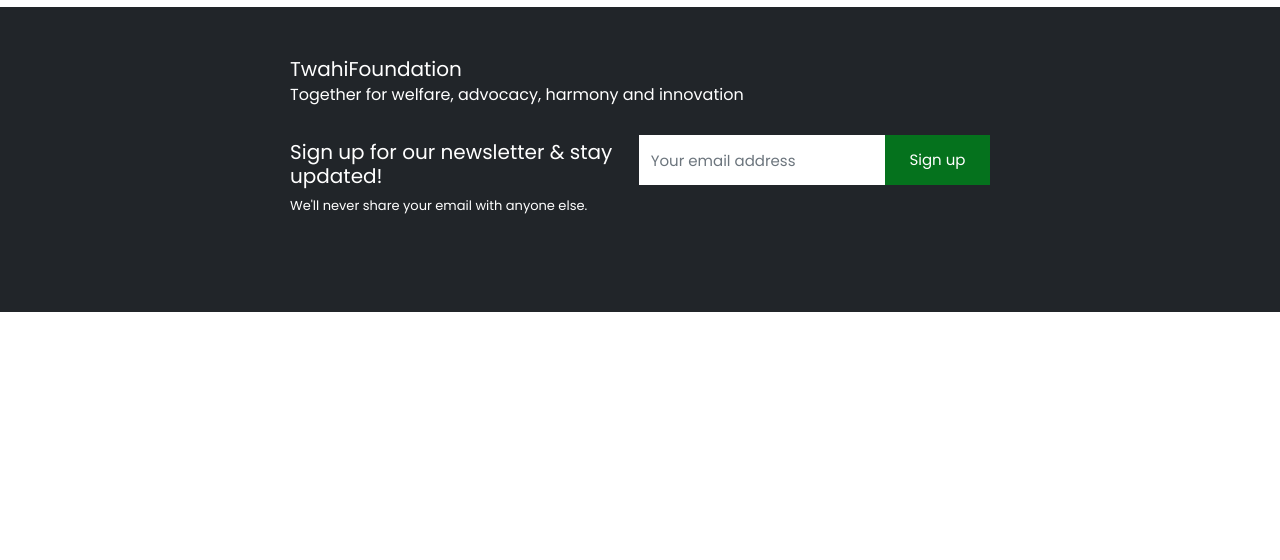
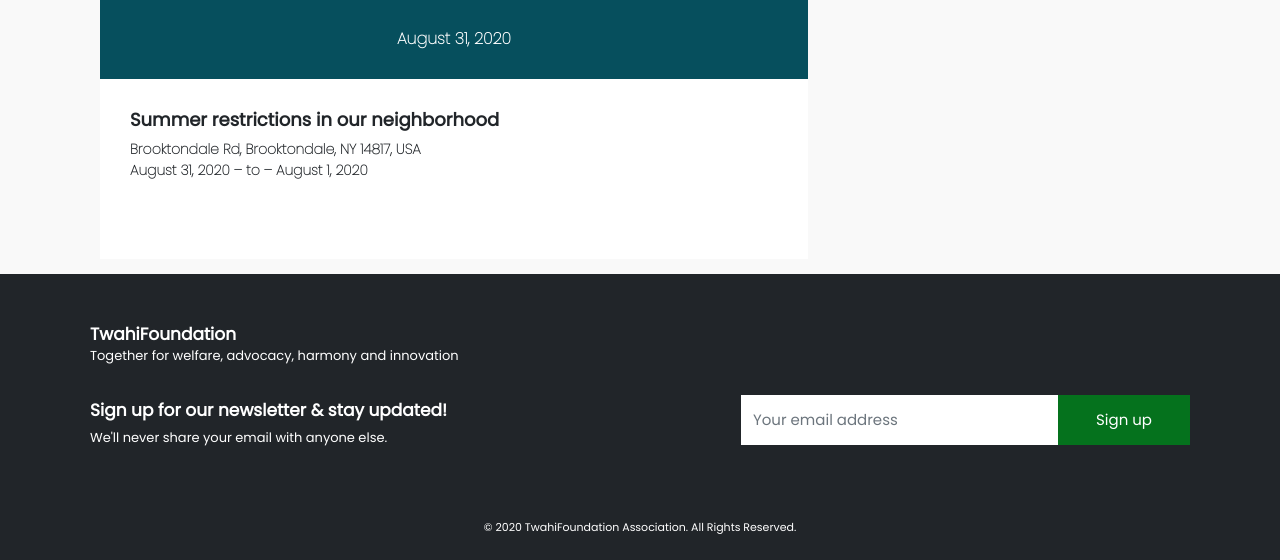
Before and after one commit to dieudo25/twahifoundation, a Django app: page / in a window 1280 px wide. Shown: the part 3105-3665 px from the top of the page. Before the commit the page ends 3417 px from the top, so only its background shows below. Run offline with Django 3.2, Linux system fonts and the light colour scheme; parts of the project's set-up code (start-up, migrations or seed data) failed here and were passed over; some libraries are stand-ins or nearby versions.

Commit message:
update style

```diff
--- a/twahifoundation/account/views.py
+++ b/twahifoundation/account/views.py
@@ -1,3 +1 @@
 from django.shortcuts import render
-
-# Create your views here.
--- a/twahifoundation/page/static/page/style.css
+++ b/twahifoundation/page/static/page/style.css
@@ -1,6 +1,11 @@
 @font-face {
   font-family: "Poppins";
   src: url("/static/page/fonts/poppins/Poppins-Regular.ttf");
+}
+
+@font-face {
+  font-family: "Poppins-light";
+  src: url("/static/page/fonts/poppins/Poppins-Thin.ttf");
 }
 
 body {
@@ -81,12 +86,13 @@ a.navbar-brand {
   text-align: center;
 }
 
-.nav-get-involved {
+.nav-column-2 {
   text-align: center;
 }
 
 a span.btn-involved {
   padding: 10px;
+  width: 116px;
 }
 
 /* HEADER */
@@ -169,6 +175,7 @@ a span.btn-involved {
 #newsletters-title h2 {
   max-width: fit-content;
   font-size: 20px;
+  font-weight: 600;
 }
 
 #newsletters-title p {
@@ -239,45 +246,108 @@ a span.btn-involved {
   border-color: #05721d;
 }
 
-/* NEWS */
+/* PROJECTS */
 
-.news-wrapper {
+.projects-wrapper {
   padding: 20px;
 }
 
-.news-title a {
+.projects-title {
+  padding: 10px 0;
+}
+
+.projects-title a {
   font-size: 22px;
   font-weight: 600px;
   margin: 20px 0;
   color: black;
 }
 
-.news-item {
+.projects-title h3 {
+  font-weight: 600;
+}
+
+.projects-item {
   background-color: white;
   padding: 15px;
   margin: 10px;
 }
 
-.news-item p {
+.projects-item p {
   font-size: 15px;
 }
 
-.news-item p span {
+.projects-item p span {
   font-weight: 700;
   margin-right: 8px;
 }
 
-/* PROJECTS */
+/* EVENTS */
 
-.projects-wrapper {
+#events-section {
+  background-color: #f9f9f9;
+}
+
+.events-wrapper {
+  padding: 20px;
+}
+
+.events-card {
   background-color: white;
-  padding: 50px 20px;
+}
+
+.events-card img {
+  height: 150px;
+}
+
+.events-date {
+  height: 80px;
+  background-color: #064f5d;
+  color: white;
+  display: flex;
+  justify-content: center;
+  align-items: center;
+}
+
+.events-item {
+  margin-bottom: 20px;
+}
+
+.events-card a {
+  color: #212529;
+}
+
+.events-card p {
+  margin: 0;
+  font-family: poppins-light;
+  font-weight: 600;
+}
+
+.events-description {
+  height: 180px;
+  padding: 30px;
+}
+
+.events-description h3 {
+  font-size: 18px;
+  font-weight: 600;
+}
+
+.events-description p {
+  font-size: 14px;
+}
+
+/* SOCIAL */
+
+#sidebar-social {
+  padding: 20px 0 0 20px;
+  text-align: center;
 }
 
 /* FOOTER */
 
 footer {
-  padding: 50px 20px;
+  padding: 50px 20px 0;
   background-color: #212529;
   color: white;
 }
@@ -292,7 +362,30 @@ footer {
 }
 
 footer h2 {
-  font-size: 20px;
+  font-size: 17px;
+  font-weight: 600;
+}
+
+footer h2 small {
+  font-size: 13px;
+}
+
+footer #newsletters-bar {
+  text-align: left;
+}
+
+footer #newsletters-title h2 {
+  font-size: 17px;
+}
+
+#copyrights {
+  font-size: 11px;
+  text-align: center;
+  padding: 25px 0;
+}
+
+#copyrights p {
+  margin: 0;
 }
 
 @media (min-width: 375px) {
@@ -369,42 +462,73 @@ footer h2 {
     border-radius: 50%;
   }
 
-  #news-section {
+  /* PROJECTS */
+
+  #projects-section {
     display: flex;
-    padding: 50px 20px;
+    padding: 50px 0px;
+    width: 700px;
+    margin: 0 auto;
   }
 
   #sidebar {
     min-width: 190px;
   }
 
-  /* NEWS */
+  .list-group {
+    padding: 0px 20px 0 0;
+  }
+
+  .projects-wrapper {
+    padding: 0 0 0 20px;
+  }
 
   .title-img-wrapper {
     display: flex;
     margin-bottom: 15px;
   }
 
-  .news-item .img-wrapper {
+  .projects-item .img-wrapper {
     width: 254px;
     height: 130px;
     margin: 0 15px 0 0;
   }
 
-  .news-title {
+  .projects-title {
     margin: 0 0 0 15px;
     width: 160px;
+    padding: 0;
   }
 
-  .news-title h3 {
+  .projects-title h3 {
     font-size: 22px;
   }
 
-  /* PROJECTS */
+  /* EVENTS */
 
-  .projects-list {
+  #events-section {
     width: 700px;
     margin: 0 auto;
+  }
+
+  .events-wrapper {
+    padding: 20px 20px 0 0;
+  }
+
+  .events-item {
+    width: 310px;
+    margin: 15px 10px;
+  }
+
+  .events-list {
+    display: flex;
+    flex-wrap: wrap;
+  }
+
+  /* FOOTER */
+
+  #newsletters-title h2 {
+    max-width: 228px;
   }
 }
 
@@ -421,10 +545,20 @@ footer h2 {
     justify-content: space-between;
   }
 
+  .nav-column-2 {
+    display: flex;
+    align-items: center;
+  }
+
   /* HEADER */
 
   .header-p {
     max-width: 930px;
+  }
+
+  .header-btn {
+    padding-top: 0px;
+    margin: 17% auto 0;
   }
 
   /* NEWSLETTER */
@@ -434,13 +568,10 @@ footer h2 {
     justify-content: space-between;
     max-width: 930px;
   }
-}
 
-@media (min-width: 1024px) {
-  /* HEADER */
-
-  .header-btn {
-    padding-top: 110px;
+  #newsletters-title h2 {
+    max-width: 340px;
+    font-size: 26px;
   }
 
   /* WELCOME */
@@ -452,13 +583,53 @@ footer h2 {
   #welcome-section div {
     margin: 30px 38.3px;
   }
-}
 
-@media (min-width: 1440px) {
-  .header-btn {
-    padding-top: 130px;
-    max-width: 530px;
-    justify-content: space-between;
+  /* PROJECTS */
+
+  #projects-section {
+    width: 930px;
+  }
+
+  #sidebar {
+    min-width: 250px;
+  }
+
+  .projects-item .img-wrapper {
+    width: 320px;
+    height: 150px;
+  }
+
+  .projects-title {
+    width: 250px;
+  }
+
+  .projects-title h3 {
+    font-size: 26px;
+  }
+
+  /* EVENTS */
+
+  #events-section {
+    display: flex;
+    width: 930px;
+  }
+
+  .events-list {
+    display: block;
+  }
+
+  .events-item {
+    width: 528px;
+  }
+
+  .events-card img {
+    height: 200px;
+  }
+
+  /* FOOTER */
+
+  .footer-wrapper {
+    max-width: 930px;
   }
 }
 
@@ -473,7 +644,7 @@ footer h2 {
   #newsletters-bar {
     display: flex;
     justify-content: space-between;
-    max-width: 960px;
+    max-width: 1100px;
   }
 
   /* HEADER */
@@ -481,4 +652,52 @@ footer h2 {
   .header-p {
     max-width: 960px;
   }
+
+  #newsletters-title h2 {
+    max-width: unset;
+    font-size: 26px;
+  }
+
+  /* PROJECTS */
+
+  #projects-section {
+    width: 1100px;
+  }
+
+  #sidebar {
+    min-width: 300px;
+  }
+
+  .projects-item .img-wrapper {
+    width: 350px;
+    height: 180px;
+  }
+
+  /* EVENTS */
+
+  #events-section {
+    width: 1100px;
+  }
+
+  .events-item {
+    width: 708px;
+  }
+
+  .events-card img {
+    height: 240px;
+  }
+
+  /* FOOTER */
+
+  .footer-wrapper {
+    max-width: 1100px;
+  }
 }
+
+@media (min-width: 1440px) {
+  .header-btn {
+    padding-top: 130px;
+    max-width: 530px;
+    justify-content: space-between;
+  }
+}
--- a/twahifoundation/page/templates/base.html
+++ b/twahifoundation/page/templates/base.html
@@ -14,7 +14,6 @@
     <title>{% block title %}{% endblock title %}</title>
   </head>
   <body>
-
     <div id="navbar">
 
       {% include 'components/navbar.html' %}
--- /dev/null
+++ b/twahifoundation/page/templates/components/events_list.html
@@ -0,0 +1,39 @@
+{% load static %}
+
+<h2 class="title-h2">Upcoming Events</h2>
+<div class="events-list">
+  <div class="events-item">
+    <div class="events-card">
+      <div class="img-wrapper">
+        <img src="{% static 'page/img/news_1.jpg' %}">
+      </div>
+      <div class="events-date">
+        <p>August 31, 2020</p>
+      </div>
+      <div class="events-description">
+        <a href='#'><h3>Summer restrictions in our neighborhood</h3></a>
+        <p>
+          Brooktondale Rd, Brooktondale, NY 14817, USA</br>
+          August 31, 2020 – to – August 1, 2020
+        </p>
+      </div>
+    </div>
+  </div>
+  <div class="events-item">
+    <div class="events-card">
+      <div class="img-wrapper">
+        <img src="{% static 'page/img/news_2.jpg' %}">
+      </div>
+      <div class="events-date">
+        <p>August 31, 2020</p>
+      </div>
+      <div class="events-description">
+        <a href='#'><h3>Summer restrictions in our neighborhood</h3></a>
+        <p>
+          Brooktondale Rd, Brooktondale, NY 14817, USA</br>
+          August 31, 2020 – to – August 1, 2020
+        </p>
+      </div>
+    </div>
+  </div>
+</div>
--- a/twahifoundation/page/templates/components/footer.html
+++ b/twahifoundation/page/templates/components/footer.html
@@ -18,4 +18,7 @@
         <div class="footer-col-3">
         </div>
     </div>
+    <div id="copyrights">
+        <p>© 2020 TwahiFoundation Association. All Rights Reserved.</p>
+    </div>
 </div>
--- a/twahifoundation/page/templates/components/navbar.html
+++ b/twahifoundation/page/templates/components/navbar.html
@@ -4,7 +4,7 @@
             <span class="navbar-toggler-icon"></span>
         </button>
     <div class="collapse navbar-collapse" id="navbarNavDropdown">
-        <div>
+        <div class="nav-column-1">
             <ul class="navbar-nav">
                 <li class="nav-item active">
                         <a class="nav-link" href="{% url 'home' %}">Home <span class="sr-only">(current)</span></a>
@@ -26,8 +26,15 @@
                 </li>
             </ul>
         </div>
-        <div class="nav-get-involved">
-            <a class="nav-link" href="#"><span class="btn-involved btn-green">Get involved</span></a>
+        <div class="nav-column-2">
+            <ul class="navbar-nav">
+                <li class="nav-item">
+                    <a class="nav-link" href="#"><span class="sign-in">Sign in</span></a>
+                </li>
+                <li class="nav-item">
+                    <a class="nav-link" href="#"><span class="btn-involved btn-green">Get involved</span></a>
+                </li>
+            </ul>
         </div>
     </div>
 </nav>
--- a/twahifoundation/page/templates/components/projects_list.html
+++ b/twahifoundation/page/templates/components/projects_list.html
@@ -2,12 +2,12 @@
 
 <div class="projects-list">
   <h2 class="title-h2">Our projects</h2>
-  <div class="news-item">
+  <div class="projects-item">
     <div class="title-img-wrapper">
     <div class="img-wrapper">
       <img src="{% static 'page/img/news_1.jpg' %}">
     </div>
-    <div class="news-title">
+    <div class="projects-title">
       <a href='#'><h3>Summer restrictions in our neighborhood</h3></a>
     </div>
     </div>
@@ -17,12 +17,12 @@
       </p>
     </div>
   </div>
-  <div class="news-item">
+  <div class="projects-item">
     <div class="title-img-wrapper">
     <div class="img-wrapper">
       <img src="{% static 'page/img/news_2.jpg' %}">
     </div>
-    <div class="news-title">
+    <div class="projects-title">
       <a href='#'><h3>Summer restrictions in our neighborhood</h3></a>
     </div>
     </div>
@@ -32,12 +32,12 @@
       </p>
     </div>
   </div>
-  <div class="news-item">
+  <div class="projects-item">
     <div class="title-img-wrapper">
     <div class="img-wrapper">
       <img src="{% static 'page/img/news_3.jpg' %}">
     </div>
-    <div class="news-title">
+    <div class="projects-title">
       <a href='#'><h3>Summer restrictions in our neighborhood</h3></a>
     </div>
     </div>
--- /dev/null
+++ b/twahifoundation/page/templates/components/social_page_plugin.html
@@ -0,0 +1 @@
+<iframe src="https://www.facebook.com/plugins/page.php?href=https%3A%2F%2Fwww.facebook.com%2FTwahiFoundation-107675897261748%2F&tabs=timeline&width=340&height=500&small_header=true&adapt_container_width=true&hide_cover=false&show_facepile=true&appId" width="340" height="500" style="border:none;overflow:hidden" scrolling="no" frameborder="0" allowTransparency="true" allow="encrypted-media"></iframe>
--- a/twahifoundation/page/templates/page/home.html
+++ b/twahifoundation/page/templates/page/home.html
@@ -43,23 +43,28 @@
       <img src="{% static 'page/img/welcome_2.jpg' %}">
     </div>
   </section>
-  <section id="news-section">
+  <section id="projects-section">
     <div id="sidebar">
 
       {% include 'components/navmenu.html' %}
 
     </div>
-    <div class="news-wrapper">
-
-      {% include 'components/news_list.html' %}
-
-    </div>
-  </section>
-  <section>
     <div class="projects-wrapper">
 
       {% include 'components/projects_list.html' %}
 
     </div>
   </section>
+  <section id="events-section">
+    <div class="events-wrapper">
+
+      {% include 'components/events_list.html' %}
+
+    </div>
+    <div id="sidebar-social">
+
+      {% include 'components/social_page_plugin.html' %}
+
+    </div>
+  </section>
 {% endblock content %}
```
